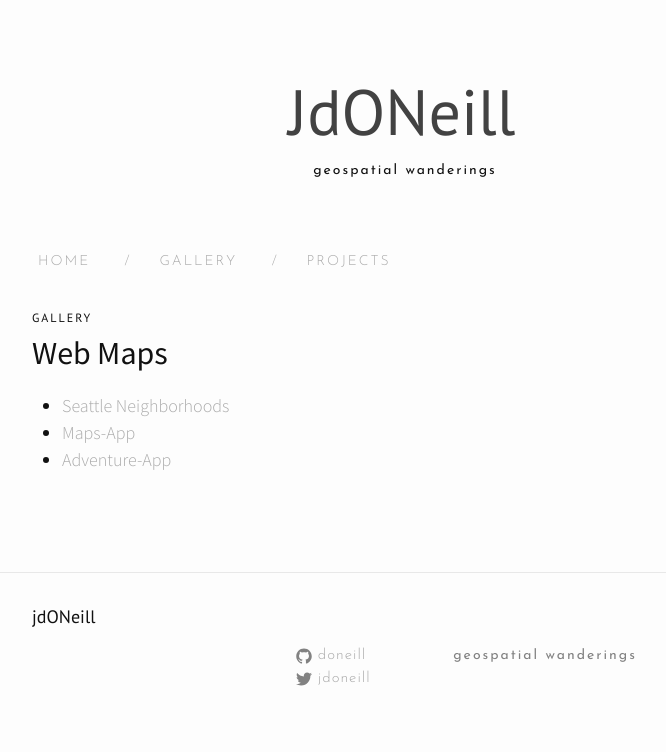
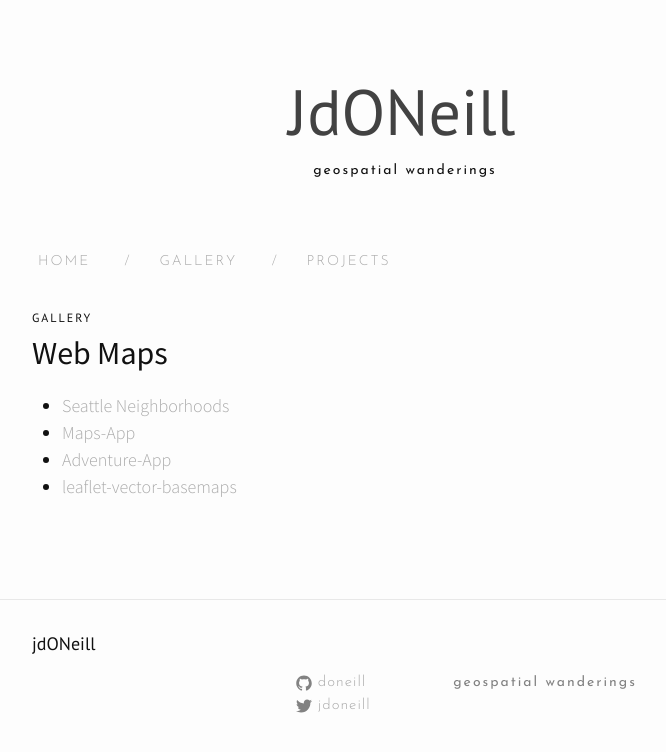
Before and after one commit to doneill/doneill.github.io, a Jekyll site: the page built from gallery.md, in a window 1280 px wide. Shown: the top 752 px of the page, without its empty margins (238-904 px from the left). Built offline with Jekyll 4.4.1, drawn with Linux system fonts in a browser that asks for light colours; nearby versions of some CDN libraries.

Commit message:
add to gallery

```diff
--- a/gallery.md
+++ b/gallery.md
@@ -11,3 +11,4 @@ tagline: ""
 - [Seattle Neighborhoods](seattle-neighborhoods.html)
 - [Maps-App](map-app.html)
 - [Adventure-App](adventure-map.html)
+- [leaflet-vector-basemaps](leaflet.html)
```
